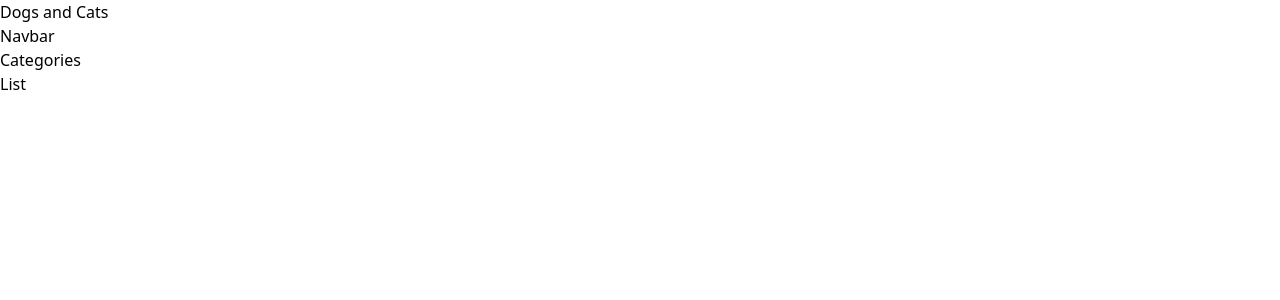
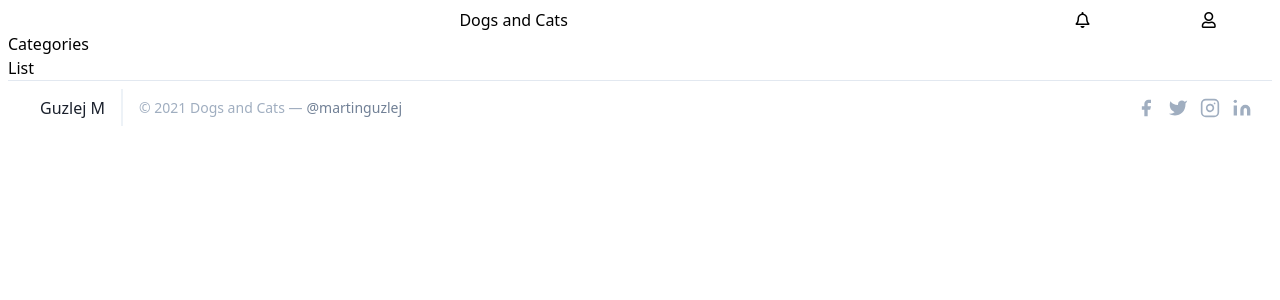
Before and after one commit to GuzlejM/dogsAndCats, a React (Create React App) app: page / in a window 1280 px wide. Shown: the top 300 px of the page. Built offline with nearby package versions, Linux system fonts and the light colour scheme.

Commit message:
Footer copied

```diff
--- a/package.json
+++ b/package.json
@@ -6,6 +6,7 @@
     "@testing-library/jest-dom": "^5.11.10",
     "@testing-library/react": "^11.2.6",
     "@testing-library/user-event": "^12.8.3",
+    "axios": "^0.21.1",
     "react": "^17.0.2",
     "react-dom": "^17.0.2",
     "react-scripts": "4.0.3",
--- a/public/index.html
+++ b/public/index.html
@@ -26,6 +26,8 @@
     -->
     <!-- TAILWIND CSS -->
     <link rel="stylesheet" href="https://cdnjs.cloudflare.com/ajax/libs/tailwindcss/1.8.3/tailwind.min.css">
+    <!-- FONT AWESOME -->
+    <link rel="stylesheet" href="https://cdnjs.cloudflare.com/ajax/libs/font-awesome/5.15.3/css/all.min.css">
     <title>React App</title>
   </head>
   <body>
--- a/src/components/App.js
+++ b/src/components/App.js
@@ -2,17 +2,16 @@
 import Navbar from './Navbar';
 import Categories from './Categories';
 import List from './List';
+import Footer from './Footer';
 
 
 const App = () => {
     return (
-    <div>
-        <h1>
-            Dogs and Cats
-        </h1>
+    <div className='p-2'>
         <Navbar />
         <Categories />
         <List />
+        <Footer />
     </div>
   );
 };
--- /dev/null
+++ b/src/components/Footer.js
@@ -0,0 +1,72 @@
+import React from 'react';
+
+const Footer = () => {
+    return (
+    <div>
+        <hr></hr>
+        <footer className="text-gray-600 body-font">
+          <div className="container px-5 py-2 mx-auto flex items-center sm:flex-row flex-col">
+            <a className="flex title-font font-medium items-center md:justify-start justify-center text-gray-900">
+              <span className="ml-3 text-l">Guzlej M</span>
+            </a>
+            <p className="text-sm text-gray-500 sm:ml-4 sm:pl-4 sm:border-l-2 sm:border-gray-200 sm:py-2 sm:mt-0 mt-1">© 2021 Dogs and Cats —
+              <a href="https://www.twitter.com" className="text-gray-600 ml-1" rel="noopener noreferrer" target="_blank">@martinguzlej</a>
+            </p>
+
+            <span className="inline-flex sm:ml-auto sm:mt-0 mt-2 justify-center sm:justify-start">
+              <a className="text-gray-500">
+                <svg
+                    fill="currentColor"
+                    stroke-linecap="round"
+                    stroke-linejoin="round"
+                    stroke-width="2"
+                    className="w-5 h-5"
+                    viewBox="0 0 24 24">
+                  <path d="M18 2h-3a5 5 0 00-5 5v3H7v4h3v8h4v-8h3l1-4h-4V7a1 1 0 011-1h3z"></path>
+                </svg>
+              </a>
+              <a className="ml-3 text-gray-500">
+                <svg
+                fill="currentColor"
+                stroke-linecap="round"
+                stroke-linejoin="round"
+                stroke-width="2"
+                className="w-5 h-5"
+                viewBox="0 0 24 24">
+                  <path d="M23 3a10.9 10.9 0 01-3.14 1.53 4.48 4.48 0 00-7.86 3v1A10.66 10.66 0 013 4s-4 9 5 13a11.64 11.64 0 01-7 2c9 5 20 0 20-11.5a4.5 4.5 0 00-.08-.83A7.72 7.72 0 0023 3z"></path>
+                </svg>
+              </a>
+              <a className="ml-3 text-gray-500">
+                <svg
+                fill="none"
+                stroke="currentColor"
+                stroke-linecap="round"
+                stroke-linejoin="round"
+                stroke-width="2"
+                className="w-5 h-5"
+                viewBox="0 0 24 24">
+                  <rect width="20" height="20" x="2" y="2" rx="5" ry="5"></rect>
+                  <path d="M16 11.37A4 4 0 1112.63 8 4 4 0 0116 11.37zm1.5-4.87h.01"></path>
+                </svg>
+              </a>
+              <a className="ml-3 text-gray-500">
+                <svg
+                fill="currentColor"
+                stroke="currentColor"
+                stroke-linecap="round"
+                stroke-linejoin="round"
+                stroke-width="0"
+                className="w-5 h-5"
+                viewBox="0 0 24 24">
+                  <path stroke="none" d="M16 8a6 6 0 016 6v7h-4v-7a2 2 0 00-2-2 2 2 0 00-2 2v7h-4v-7a6 6 0 016-6zM2 9h4v12H2z"></path>
+                  <circle cx="4" cy="4" r="2" stroke="none"></circle>
+                </svg>
+              </a>
+            </span>
+          </div>
+        </footer>
+    </div>
+  );
+};
+
+export default Footer
--- a/src/components/Navbar.js
+++ b/src/components/Navbar.js
@@ -3,9 +3,14 @@
 const Navbar = () => {
     return (
     <div>
-        <h1>
-            Navbar
-        </h1>
+        <ul className='w-full flex text-center'>
+            <li className='w-4/5'>Dogs and Cats</li>
+            <li className='flex w-1/5'>
+                <div className='w-1/2'><i className="far fa-bell"></i></div>
+                <div className='w-1/2'><i class="far fa-user"></i></div>
+            </li>
+
+        </ul>
     </div>
   );
 };
```
Also changed, not shown: 1 other file (tests, documents, lock files or other folders).
